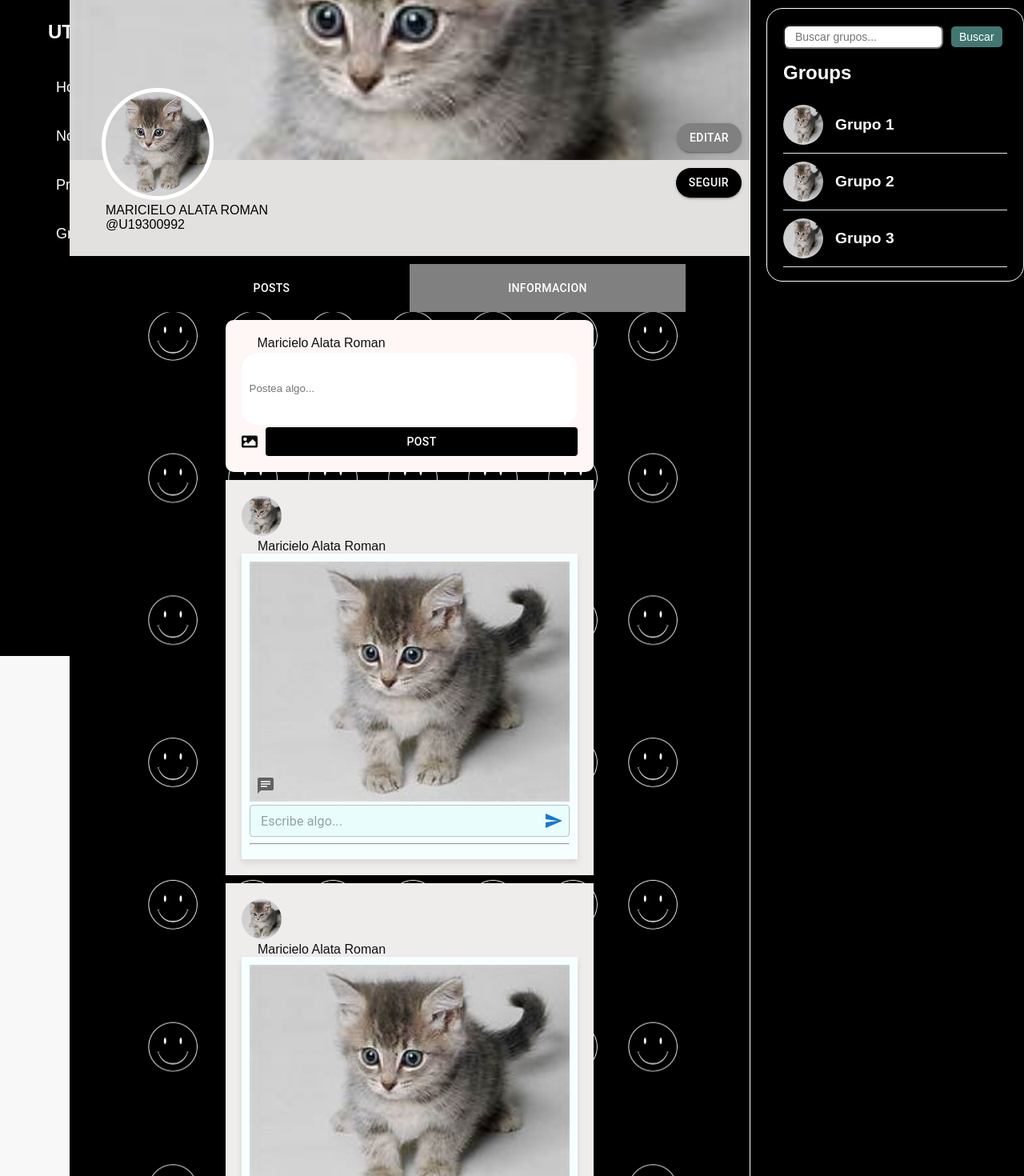
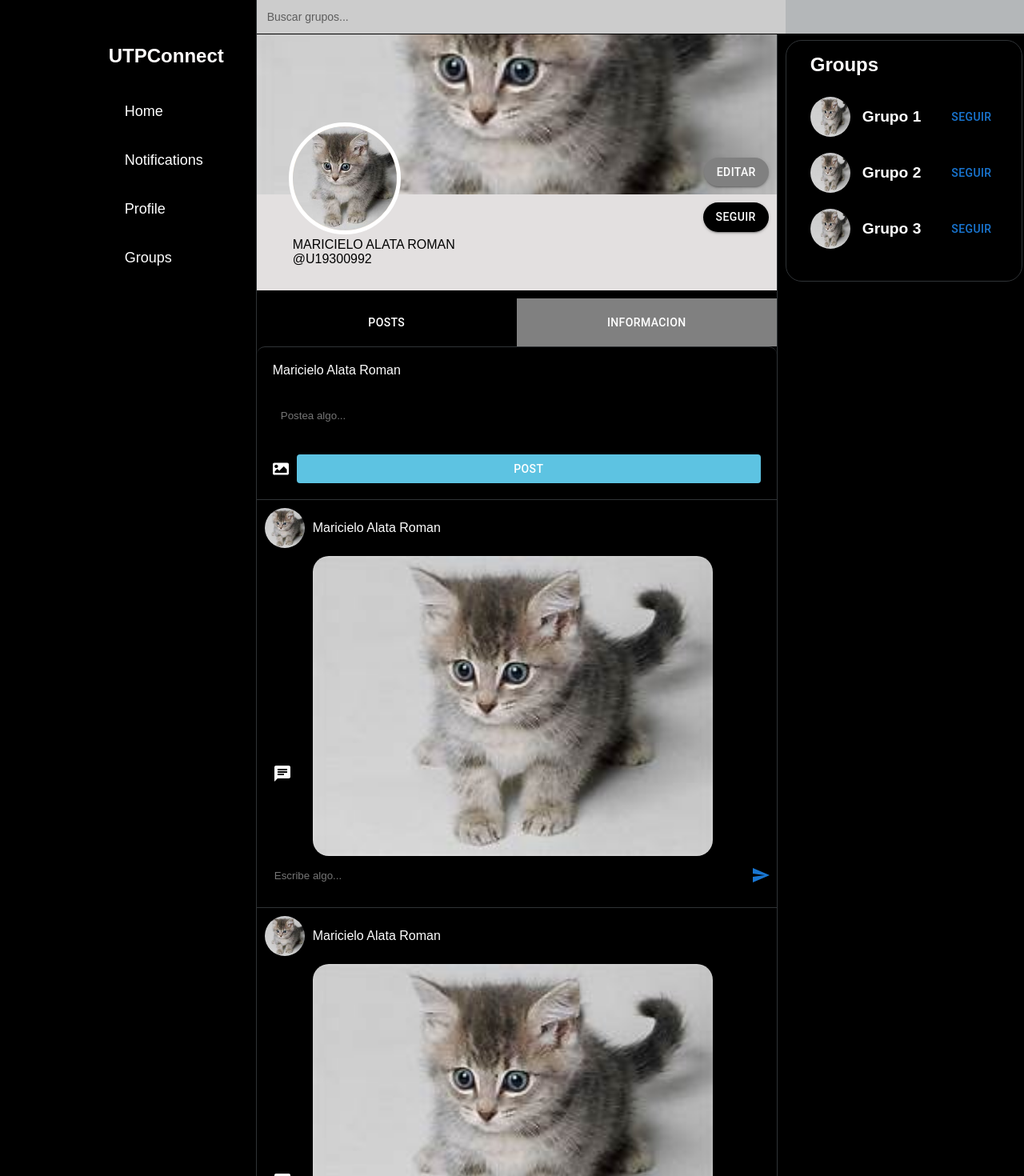
Before and after one commit to Skymigu0710/UTPConnect, a Next.js app in the folder my-app/: page /profile in a window 1280 px wide. Shown: the top 1470 px of the page at 80% size. Built offline with nearby package versions, Linux system fonts and the light colour scheme.

Commit message:
Actualizando diseño del page Profile & MainFeed

```diff
--- a/my-app/src/components/PostFeed.jsx
+++ b/my-app/src/components/PostFeed.jsx
@@ -42,7 +42,7 @@ export default function Profile() {
   };
   return (
     <>
-        <div className={styl.createpost}>
+        <div className={styl.createpost} >
             <div className={style.namepublic}>
                 Maricielo Alata Roman
             </div>
@@ -54,7 +54,7 @@ export default function Profile() {
                 <Button className={styl.button}>Post</Button>
             </div>
         </div>
-        {[1, 2, 3, 4,5].map((postId) => (
+        {[1, 2, 3, 4,5,6].map((postId) => (
               <ProfilePosts
                 key={postId}
                 postId={postId}
--- a/my-app/src/components/grupos.jsx
+++ b/my-app/src/components/grupos.jsx
@@ -1,23 +1,27 @@
 import React from 'react';
 import "../styles/grupos.css";
+import { Button } from '@mui/material';
 
+const grupos = ({ gato }) => (
+    <>
+        <div className="group">
 
-const grupos = ({gato }) => (
-    <div className="group">
-            <input type="search" className="search-input" placeholder="Buscar grupos..." />
-            <button className="search-button">Buscar</button>
             <h1>Groups</h1>
             <ul className="group-list">
                 <li className="group-item">
-                <img  src={gato} alt="Feed" /><div><h2>Grupo 1</h2></div>
+                    <img src={gato} alt="Feed" /><div>
+                        <h2>Grupo 1</h2>
+                    </div>
+                    <Button>Seguir</Button>
                 </li>
                 <li className="group-item">
-                <img src={gato} alt="Feed" /><div><h2>Grupo 2</h2></div>
+                    <img src={gato} alt="Feed" /><div><h2>Grupo 2</h2></div>   <Button>Seguir</Button>
                 </li>
                 <li className="group-item">
-                <img src={gato} alt="Feed" /><div><h2>Grupo 3</h2></div>
+                    <img src={gato} alt="Feed" /><div><h2>Grupo 3</h2></div>   <Button>Seguir</Button>
                 </li>
             </ul>
         </div>
+    </>
 );
 export default grupos;
--- a/my-app/src/components/menu.jsx
+++ b/my-app/src/components/menu.jsx
@@ -4,15 +4,16 @@ import "../styles/menu.css";
 const menu = ({ }) => (
 
     <div className="sidebar">
+
+            <div className="menu">
             <div className="logo">
                 <h1>UTPConnect</h1>
             </div>
-            <ul className="menu">
             <li><a className="menu-item" href="#home">Home</a></li>
             <li><a className="menu-item" href="#notifications">Notifications</a></li>
             <li><a className="menu-item" href="#profile">Profile</a></li>
             <li><a className="menu-item" href="#groups">Groups</a></li>
-            </ul>
+            </div>
      </div>
 );
 export default menu;
--- a/my-app/src/components/profileposts.jsx
+++ b/my-app/src/components/profileposts.jsx
@@ -7,19 +7,18 @@ import { TextField, IconButton, Button } from '@mui/material';
 const profileposts = ({ postId, commentsVisible, toggleComments, comments, newComment, setNewComment, handleSendComment, gato }) => (
     <>
      <section key={postId} className={styles.publication}>
+        <div className={styles.postInfo}>
         <img id={styles.profilepublic} src={gato} alt="Publicación" />
         <div className={styles.namepublic}>
             Maricielo Alata Roman
         </div>
+        </div>
         <div id={styles.publicfeed}>
             <div className={styles.showcomments}>
-                <IconButton
-                    id={styles.iconcomment}
-                    color="black"
-                    onClick={() => toggleComments(postId)}
-                >
-                    <ChatIcon />
-                </IconButton>
+                    <ChatIcon id={styles.iconcomment}
+                    cursor='pointer'
+                    onClick={() => toggleComments(postId)} />
+
             </div>
             <img id={styles.imgfeed} src={gato} alt="Feed" />
             {commentsVisible[postId] && (
@@ -33,18 +32,15 @@ const profileposts = ({ postId, commentsVisible, toggleComments, comments, newCo
                 </div>
             )}
             <div className={styles.contentcomment}>
-                <TextField
+                <input
                     id={`text-${postId}`}
-                    variant="outlined"
                     placeholder="Escribe algo..."
-                    size="small"
-                    fullWidth
                     value={newComment[postId] || ''} // Asigna el valor del campo de texto correspondiente al postId
                     onChange={(e) => setNewComment({
                         ...newComment,
                         [postId]: e.target.value // Actualiza solo el comentario del postId actual
                     })}
-                    InputLabelProps={{ shrink: false }} // Evita que el label se mueva
+                    InputLabelProps={{ shrink: false}} // Evita que el label se mueva
                 />
                 <div className={styles.icon}>
                     <IconButton color="primary" onClick={() => handleSendComment(postId)}>
@@ -52,7 +48,6 @@ const profileposts = ({ postId, commentsVisible, toggleComments, comments, newCo
                     </IconButton>
                 </div>
             </div>
-            <hr className={styles.separator} />
         </div>
     </section>
     </>
--- a/my-app/src/pages/profile.jsx
+++ b/my-app/src/pages/profile.jsx
@@ -27,7 +27,10 @@ export default function Profile() {
       </div>
       <div className={`${styles.section} ${styles.scrollable}`}>
         <div className={styles.profile}>
-          <StudentsProfile gato={gato} />
+        <div className="searchbarre">
+            <input type="search" className="search-input" placeholder="Buscar grupos..." />
+        </div>
+        <StudentsProfile gato={gato} />
           <div className={styles.feed}>
           <ProfileOptions components={[<PostFeed/> ,<InformationFeed /> ]} />
           </div>
--- a/my-app/src/styles/InformationFeed.css
+++ b/my-app/src/styles/InformationFeed.css
@@ -1,6 +1,6 @@
 .informationcontent{
-    width: 590px;
-    height: 300px;
+    width: 430px;
+    height: 410px;
     background-color: rgb(201, 196, 196);
     padding: 10px;
    border-radius: 15px;
--- a/my-app/src/styles/grupos.css
+++ b/my-app/src/styles/grupos.css
@@ -1,13 +1,14 @@
+
 
 .group {
     background-color: #000000;
     color: white;
-    padding: 20px;
-    margin-top: 10px;
+    padding-left:30px;
+    padding-right:30px;
+    margin-top: 50px;
     height: 300px;
     border-radius: 20px;
-    border: 1px solid white;
-    width: 280px;
+    border: 1px solid  rgb(47, 51, 54) ;
 }
 h1 {
     color: #fffdfd;
@@ -21,7 +22,6 @@ h1 {
     display: flex;
     align-items: center;
     padding: 10px 0;
-    border-bottom: 1px solid #e1e8ed;
 }
 .group-item img {
     border-radius: 50%;
@@ -32,29 +32,26 @@ h1 {
 .group-item h2 {
     margin: 0;
     font-size: 1.2em;
+    padding-right: 30px;
 }
 .group-item p {
     margin: 0;
     color: #657786;
 }
+.searchbarre{
+    position: absolute;
+    position: fixed;
+    top:0px;
+    z-index: 1;
+    width:157vh ;
+
+    background-color: #e1e5e8;
+    opacity: 0.8;
+}
 .search-input {
     font-size: 14px;
-    flex: 1;
-    border-radius: 8px;
     padding: 13px;
     outline: none;
-    width: 200px;
-    height: 30px;
-    margin-right: 10px ;
+    border: 0px;
+    width: 661px;
 }
-
-.search-button {
-    border: none;
-    padding: 5px 10px;
-    background-color: #427771;
-    color: white;
-    font-size: 14px;
-    cursor: pointer;
-    border-radius: 5px 5px 5px 5px;
-    transition: background-color 0.3s;
-}
--- a/my-app/src/styles/menu.css
+++ b/my-app/src/styles/menu.css
@@ -1,39 +1,43 @@
 
 
 .sidebar {
+    display: flex;
     height: 100vh;
     background-color: #000000;
     color: white;
-    position: fixed;
     padding: 10px;
-    width: 279px;
+    justify-content: flex-end;
+    top:0px;
+    bottom: 0px;
+    height: 100%;
 }
 
 
-.logo h1 {
+.logo h1{
     font-size: 24px;
     margin-bottom: 30px;
-    margin-left: 50px;
 }
 
 .menu {
+    padding: 30px;
     list-style-type: none;
+    position: fixed;
 }
 
 .menu-item {
-    display: block;
+    display: flex;
     padding: 15px 20px;
     text-decoration: none;
+    width: 100px;
     color: white;
     font-size: 18px;
-    border-radius: 5px;
+    border-radius: 50px;
     margin-bottom: 10px;
     transition: background-color 0.3s ease;
-
 }
 
 .menu-item:hover {
-    background-color: #e8dddd;
+    background-color: #b8b1b1;
 }
 
 body {
--- a/my-app/src/styles/profile.module.css
+++ b/my-app/src/styles/profile.module.css
@@ -7,10 +7,11 @@
 }
 
 .static {
-    position: relative;
-    width: 300px;
     background-color: #f8f8f8;
     top: 0;
+    flex:1;
+    overflow: hidden;
+    border-right: 1px solid rgb(47, 51, 54);
 }
 
 .scrollable {
@@ -18,31 +19,24 @@
     display: flex;
     background-color: #000000;
     min-height: 100vh;
-    flex:1;
-
+    flex:3;
 }
 .feed {
-    margin-left: 80px;
-    margin-right: 80px;
-    display: flex;
-    flex-direction: column;
-    align-items: center; /* Centra los elementos hijos horizontalmente */
     overflow: hidden;
-    gap: 10px; /* Espacio entre posts */
     box-sizing: border-box;
     margin-top: 10px;
     background-size:100px ;
-    background-image: url('/images/postback.jpg');
 }
 .createpost{
     position: relative;
     display: flex;
     height: 150px;
-    width: 61%;
-    background-color: rgb(255, 246, 246);
+
+    background-color: rgb(0, 0, 0);
     border-radius: 10px;
     flex-direction: column;
     padding:20px ;
+    border-top: 0.1px solid rgb(47, 51, 54);
 }
 .postsome{
     height: 90px;
@@ -51,7 +45,8 @@
     padding: 10px;
     margin-top: 3px ;
     margin-bottom:3px;
-    border-radius: 20px;
+    background-color: #000000;
+    color: white;
 }
 .addcontent{
     display: flex;
@@ -60,19 +55,21 @@
 }
 .addcontent button{
     flex-grow: 1;
-    background-color: black;
+    background-color: rgb(93, 195, 226);
     color: white ;
 }
 .icon{
-   color: rgb(12, 12, 12);
+   color: rgb(255, 255, 255);
    font-size: 20PX;
 }
 .addcontent button:hover{
     background-color: rgb(208, 134, 134);
 }
 .profile{
-    width: 850px;
-    margin-right: 20px;
-    border-right: 1px solid #ffffff;
-
+    position: relative;
+    margin-right: 10px;
+    border-right: 0.1px solid rgb(47, 51, 54);
+    margin-top:43px;
+    overflow: hidden;
+    width: 650px;
 }
--- a/my-app/src/styles/profileposts.module.css
+++ b/my-app/src/styles/profileposts.module.css
@@ -1,17 +1,20 @@
 .publication {
     position: relative;
-    background-color: #efecec;
-    padding: 20px; /* Espacio interno */
+    background-color: #000000;
+    border-top: 1px solid rgb(47, 51, 54);
+    padding: 10px;
+}
 
-
-}
 #publicfeed {
-    background-color: rgb(105, 180, 180);
     box-shadow: 0 4px 8px rgba(0, 0, 0, 0.1); /* Opcional, para un efecto de sombra */
     width: 100%;
     /* Cambia el tamaño a 100% para ajustarse al contenedor */
 
 
+}
+.postInfo{
+    display: flex;
+    gap:10px;
 }
 #profilepublic {
     background-color: antiquewhite;
@@ -19,25 +22,26 @@
     border-radius: 100%;
     width: 50px;
     object-fit: cover;
+
 }
 
 .namepublic {
-
     left: 70px;
     width: 200px;
-    text-align: center;
-    color: rgb(16, 15, 15);
+    align-content: center;
+    color: rgb(254, 254, 254);
 }
 
 #publicfeed {
-    background-color: rgb(246, 255, 255);
+    background-color: rgb(0, 0, 0);
     padding: 10px;
-    width: 400px;
 }
 
 #imgfeed {
-    width: 100%;
+    width: 500px;
     height: auto;
+    margin: auto 50px;
+    border-radius:20px;
 }
 
 .showcomments {
@@ -46,15 +50,12 @@
     bottom: -260px;
 }
 
-
 .comments {
     background-color: rgb(248, 248, 251);
     border-radius: 4px;
     padding: 7px;
-    display: flex;
-    flex-direction: column;
     position: relative;
-    border-bottom: 2px solid lightgrey;
+    border-bottom: 2px solid rgb(106, 32, 32);
     gap: 0px;
     /* Para dar espacio entre los comentarios */
     transition: max-height 3s ease; /* Transición suave para la altura máxima */
@@ -76,22 +77,23 @@
 }
 
 .contentcomment {
-    background-color: rgb(234, 253, 253);
+    background-color: rgb(0, 0, 0);
     position: relative;
     overflow: hidden;
     display: flex;
 }
-
-#text {
-    width: 372px;
+.contentcomment input{
+    width: 100%;
+    background-color: #000000;
+    border: 0px;
+    outline: none;
+    color: white;
 }
 
+#iconcomment {
+    color:white;
+}
 .icon {
-    position: absolute;
-    right: 0px;
-}
-
-.separator {
     position: relative;
 
 }
```
Also changed, not shown: my-app/src/pages/mainfeed.jsx (+16 -12 lines).
